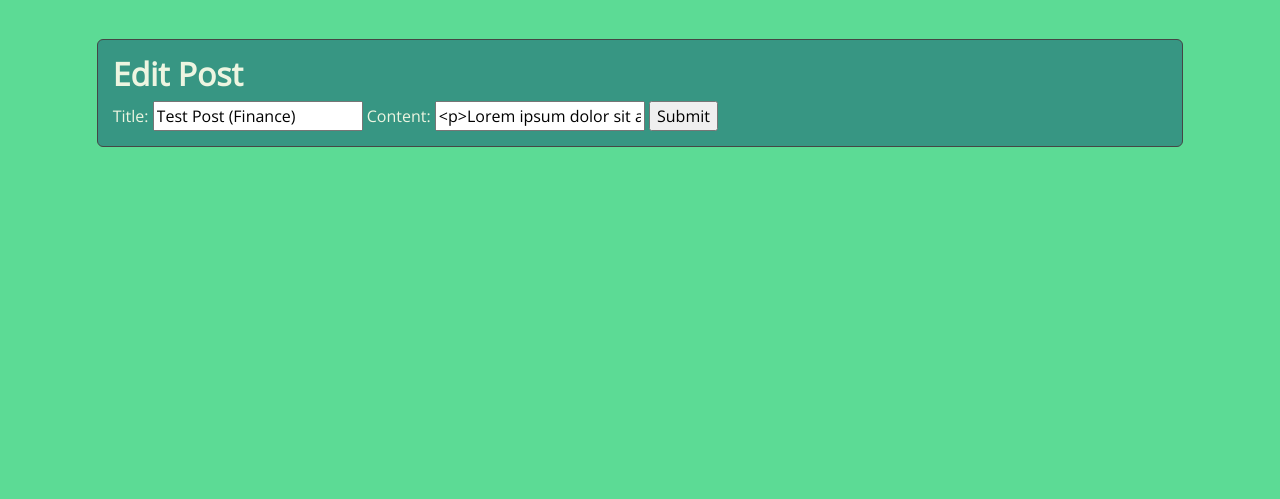
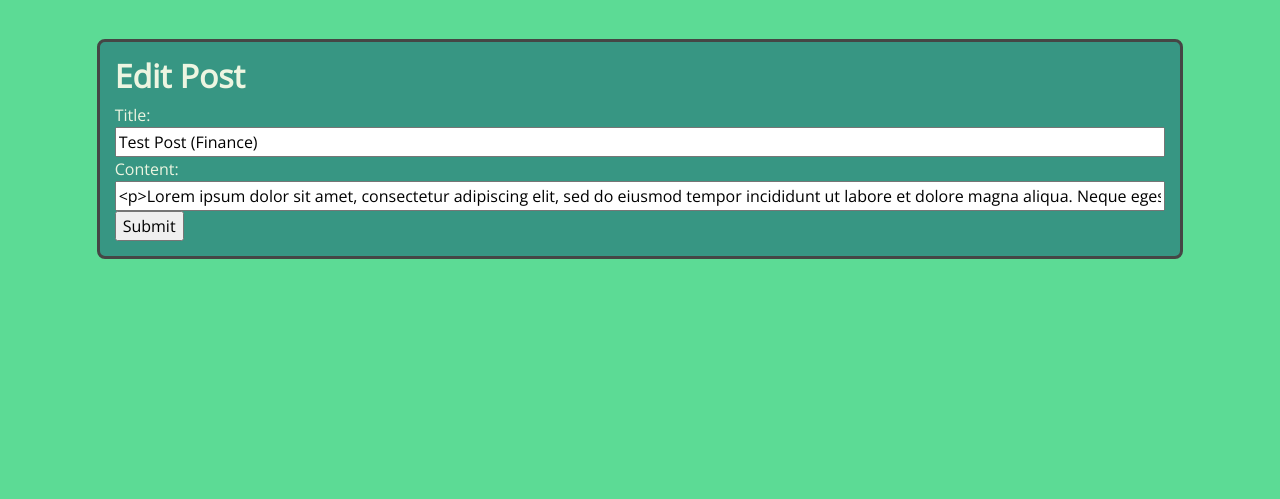
Before and after one commit to Code-Institute-Submissions/SamuelMasters-blathr_DecResub, a Django app: page /post_detail/4/edit/ in a window 1280 px wide. Shown: the part 75-574 px from the top of the page. Run offline with Django 3.2, Linux system fonts and the light colour scheme; data comes from the database, SQL or seed files in the repository.

Commit message:
Add inline CSS to override display in edit_post.html

```diff
--- a/templates/edit_post.html
+++ b/templates/edit_post.html
@@ -2,17 +2,15 @@
 
 {% block content %}
 
-
 <div class="row" id="post-detail-row">
-    <div class="col-10 border border-secondary rounded" id="post-detail-col">
+    <div class="col-10 border border-dark border-3 rounded-3" id="post-detail-col">
 
         <h2>Edit Post</h2>
-        <form action="update/" method="post">
-            {% csrf_token %}
+        <form action="update/" method="POST" id="edit-post-form">
             Title:
-            <input name="post_title" value="{{ post.title }}">
+            <input name="post_title" value="{{ post.title }}" class="edit-form-input" style="display:block;width:100%;">
             Content:
-            <input name="post_content" value="{{ post.content }}">
+            <input name="post_content" value="{{ post.content }}" class="edit-form-input" style="display:block;width:100%;">
             <input type="submit">
         </form>
 
```
